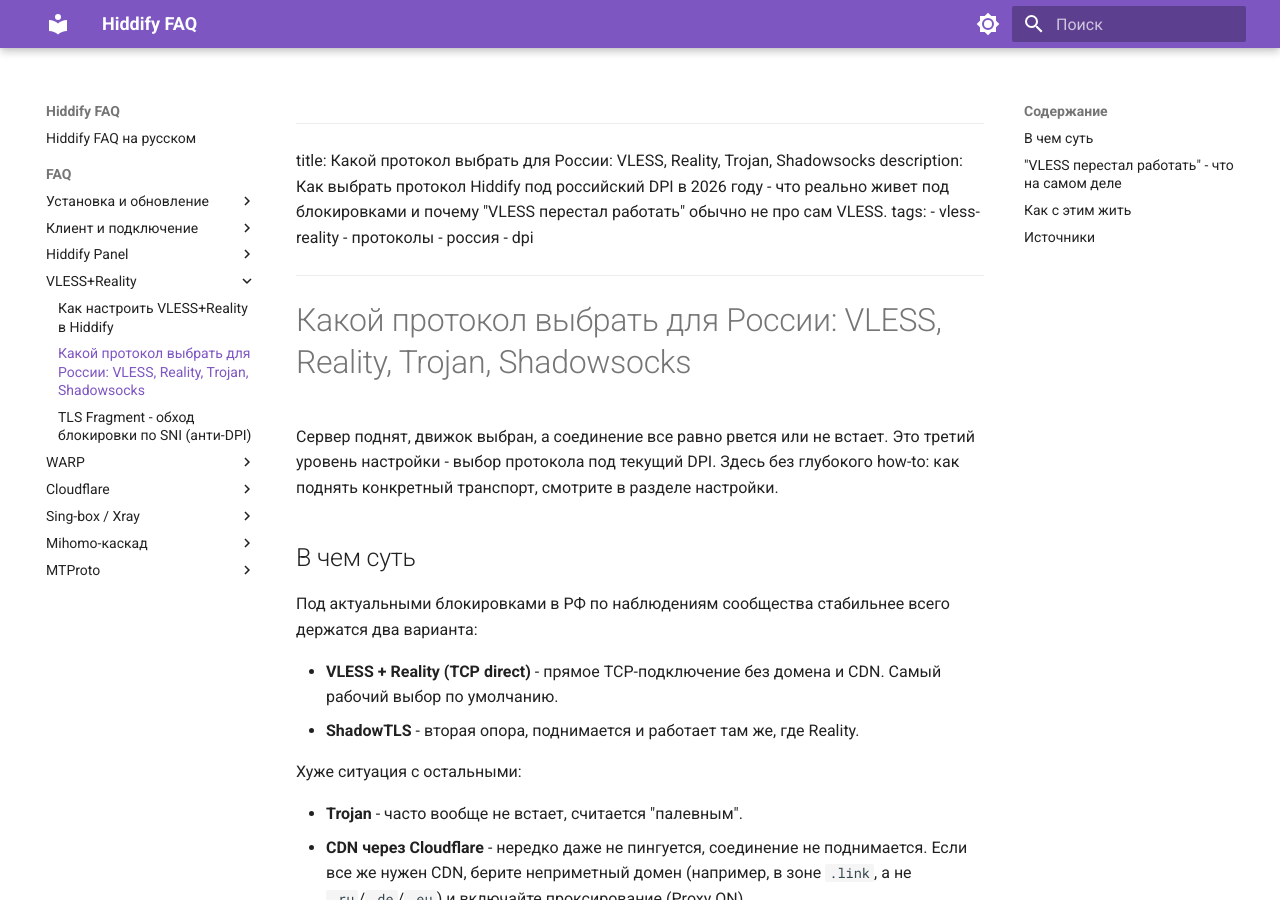
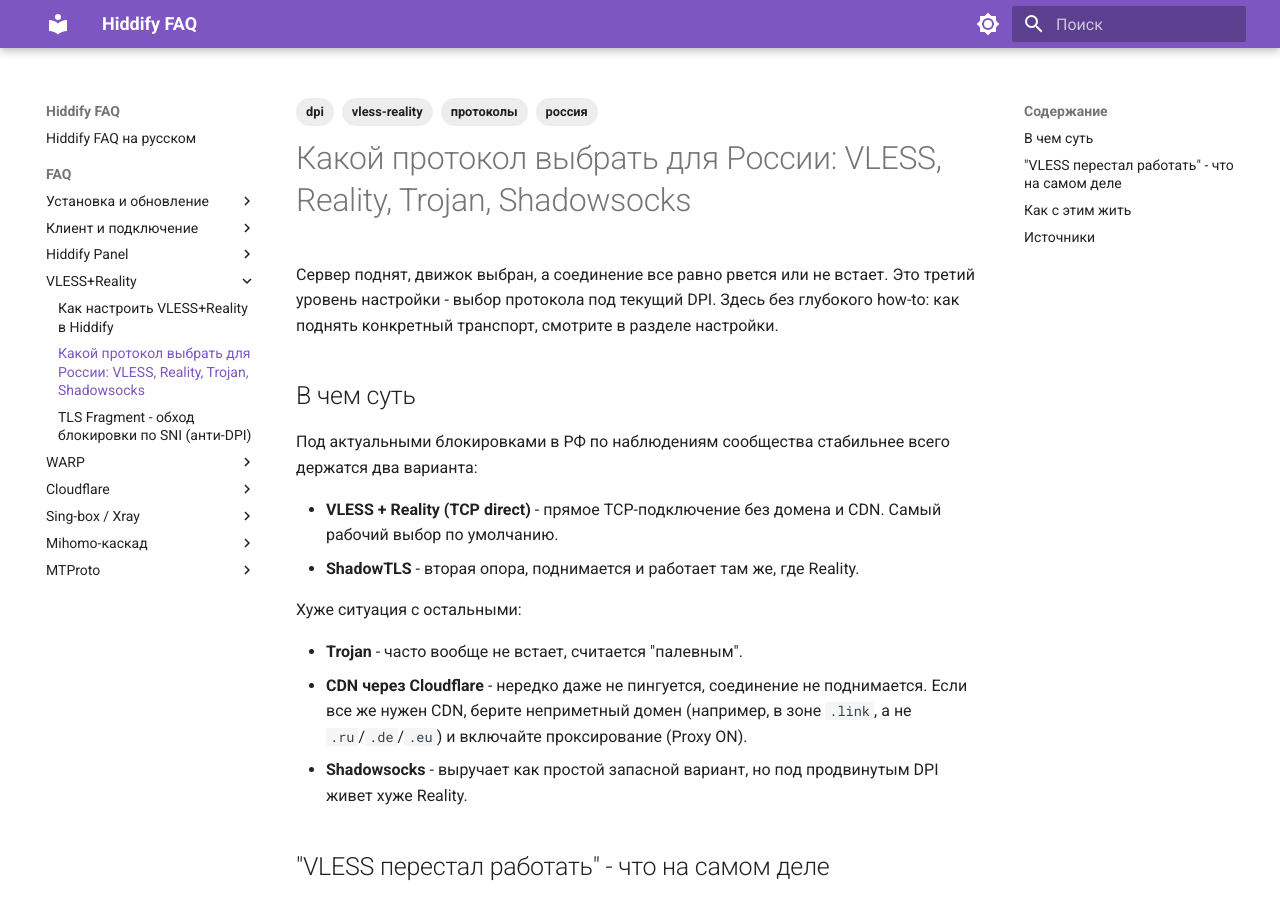
Before and after one commit to dewil/hiddify-faq, an MkDocs documentation site: the page built from docs/faq/vless-reality/which-protocol-for-ru-dpi.md, in a window 1280 px wide and 900 px high. Built offline with MkDocs 1.6.1 and Material for MkDocs 9.7.7, drawn with Linux system fonts in a browser that asks for light colours.

Commit message:
faq: кавычки в шапке пяти страниц - YAML не разбирался, терялись описание и теги (#2)
Claude-Session: https://claude.ai/code/session_01PvxxqBKs3tnexUweekUCCL

Co-authored-by: Claude Opus 5.5 <noreply@anthropic.com>

```diff
--- a/docs/faq/vless-reality/which-protocol-for-ru-dpi.md
+++ b/docs/faq/vless-reality/which-protocol-for-ru-dpi.md
@@ -1,5 +1,5 @@
 ---
-title: Какой протокол выбрать для России: VLESS, Reality, Trojan, Shadowsocks
+title: 'Какой протокол выбрать для России: VLESS, Reality, Trojan, Shadowsocks'
 description: Как выбрать протокол Hiddify под российский DPI в 2026 году - что реально живет под блокировками и почему "VLESS перестал работать" обычно не про сам VLESS.
 tags:
   - vless-reality
```
Also changed, not shown: docs/faq/client/hiddify-client-install-and-setup.md (+1 -1 lines), docs/faq/client/split-tunnel-ru-direct.md (+1 -1 lines), docs/faq/install/raw-githubusercontent-blocked-ru-install.md (+1 -1 lines), docs/faq/warp/warp-mode-crash-wgcf.md (+1 -1 lines).
